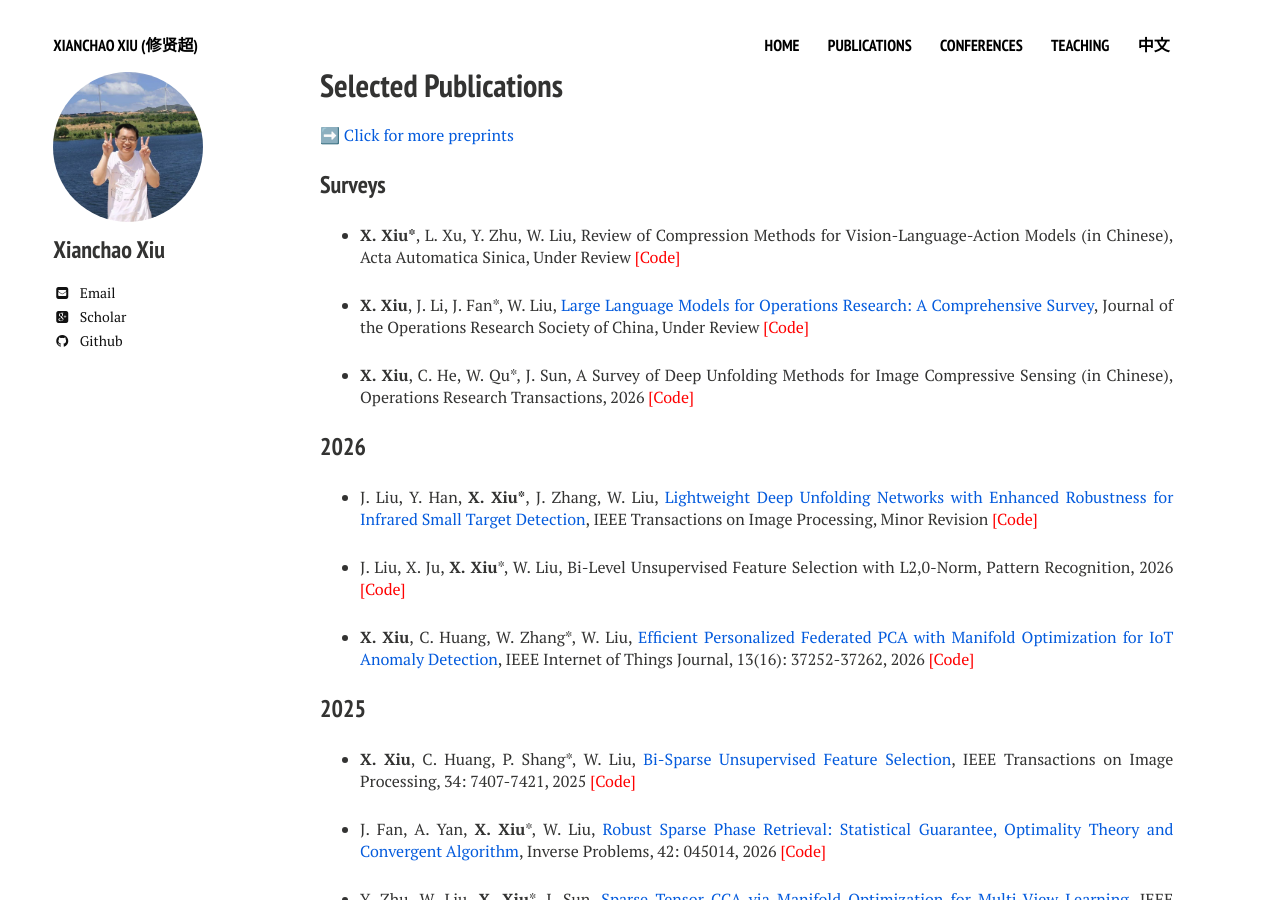
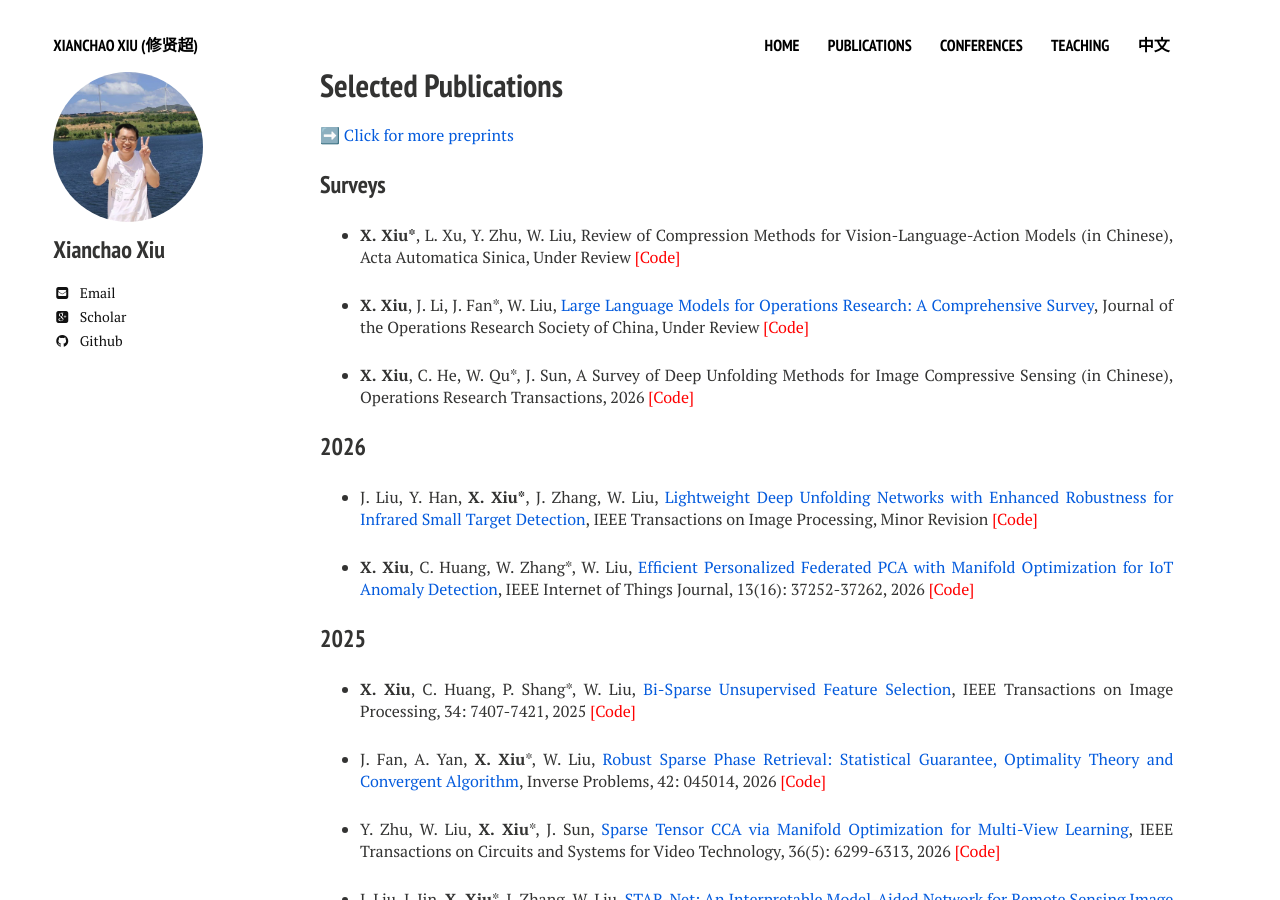
Before and after one commit to xianchaoxiu/xianchaoxiu.github.io, a Jekyll site: the page built from publications/index.md, in a window 1280 px wide and 900 px high. Built offline with Jekyll 4.4.1, drawn with Linux system fonts in a browser that asks for light colours; nearby versions of some CDN libraries.

Commit message:
Update index.md

```diff
--- a/publications/index.md
+++ b/publications/index.md
@@ -21,8 +21,6 @@ share: false
 ### 2026
 
 * J. Liu, Y. Han, <b>X. Xiu*</b>, J. Zhang, W. Liu, <a href="https://arxiv.org/abs/2509.08205" class="textlink" target="_blank">Lightweight Deep Unfolding Networks with Enhanced Robustness for Infrared Small Target Detection</a>, IEEE Transactions on Image Processing, Minor Revision <a href="https://github.com/xianchaoxiu/L-RPCANet" class="textlink" target="_blank" style="color: red;">[Code]</a>
-
-* J. Liu, X. Ju, <b>X. Xiu</b>*, W. Liu, Bi-Level Unsupervised Feature Selection with L2,0-Norm, Pattern Recognition, 2026 <a href="https://github.com/xianchaoxiu/BLUFS" class="textlink" target="_blank" style="color: red;">[Code]</a>
 
 * <b>X. Xiu</b>, C. Huang, W. Zhang*, W. Liu, <a href="https://doi.org/10.1109/JIOT.2026.3701337" class="textlink" target="_blank">Efficient Personalized Federated PCA with Manifold Optimization for IoT Anomaly Detection</a>, IEEE Internet of Things Journal, 13(16): 37252-37262, 2026 <a href="https://github.com/xianchaoxiu/FedEP" class="textlink" target="_blank" style="color: red;">[Code]</a>
 
```
